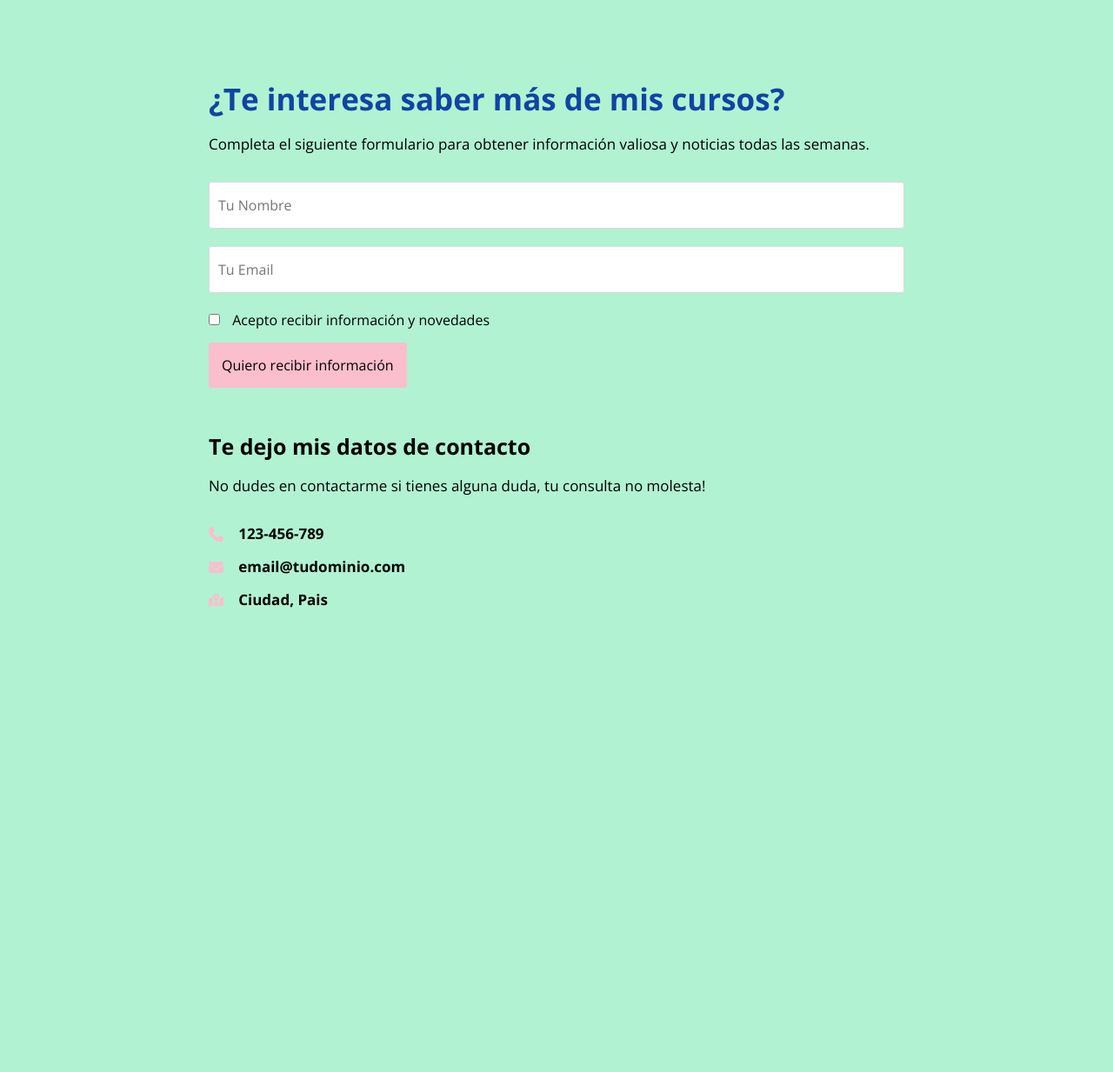
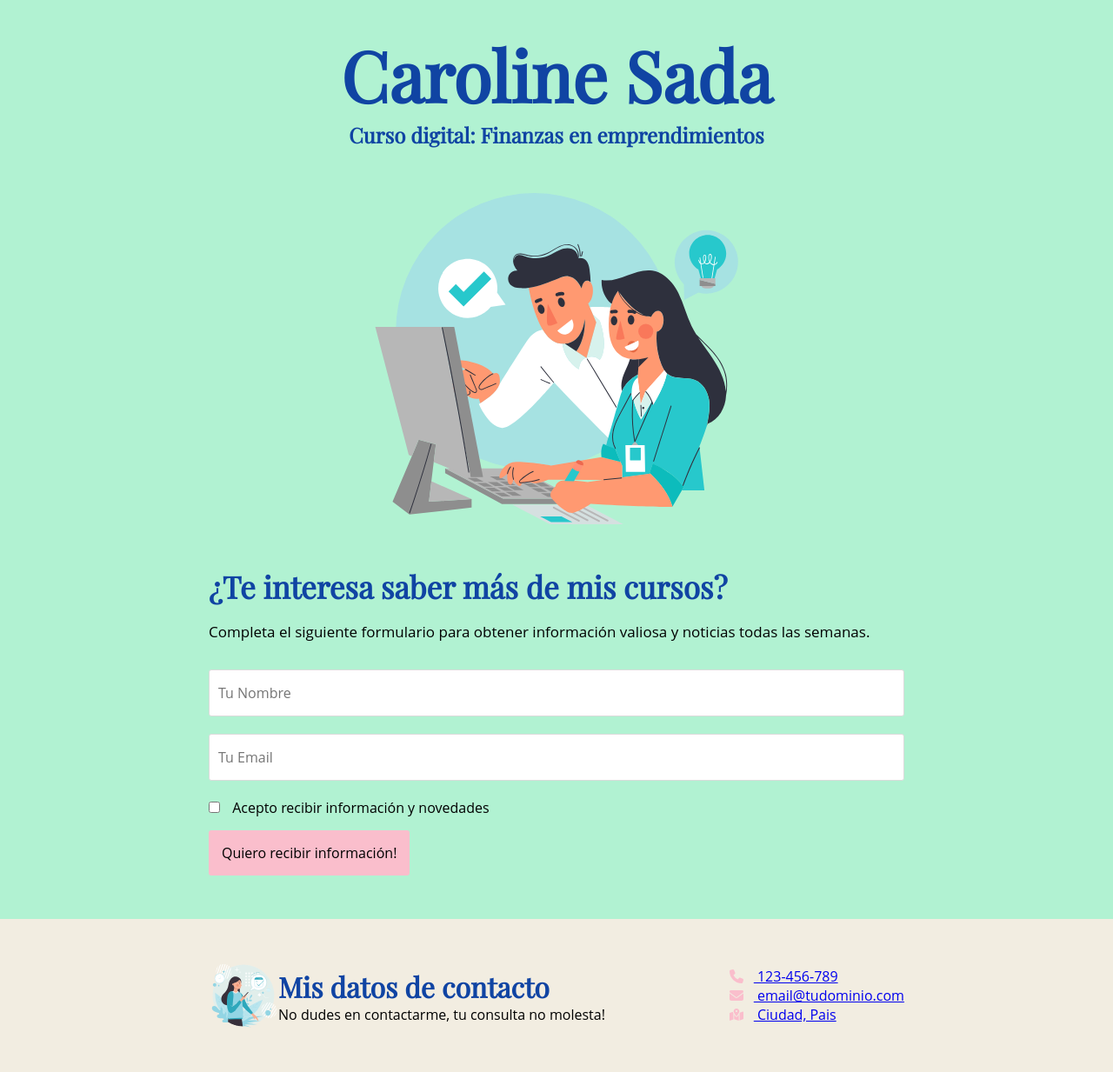
Before and after one commit to matiasmvazquez/Dnao_responsivo_frontend, a plain HTML site: page Id1/index.html in a window 1280 px wide. Shown: the whole page at 87% size. Before the commit the page ends 800 px from the top, so only its background shows below. Drawn offline with nearby package versions, Linux system fonts and the light colour scheme.

Commit message:
Agregado footer e imagenes

```diff
--- a/Id1/estilos.css
+++ b/Id1/estilos.css
@@ -1,19 +1,33 @@
-@import url('https://fonts.googleapis.com/css2?family=Open+Sans:wght@400;700&display=swap');
 *{
     margin: 0;
     padding: 0;
     box-sizing: border-box;
     font-family: 'Open Sans', sans-serif;
 }
+
 body{
-    background-color: #B1F2D2; /* #EDFAE8; /*verde claro*/
+    background-color: #B1F2D2;
+}
 
-    /*amarillo y naranja para resaltar los elementos importantes, como el botón de llamada a la acción*/
-    /*color: #606178;*/
+.titulo{
+    max-width: 100%;
+    display: flex;
+    flex-flow: column wrap;
+    margin-top: 2rem;
+    align-items: center;
 }
+
+.titulo h1{
+    font-family: 'Playfair Display', serif;
+    font-size: 5rem;
+    color: #1044A3;
+}
+
 h2{
-    color: #1044A3; /*#202899; /*azul oscuro*/;
+    color: #1044A3;
+    font-family: 'Playfair Display', serif;
 }
+
 .icon {
     width: 1em;
     height: 1em;
@@ -28,17 +42,19 @@ h2{
     width: 100%;
     max-width: 800px;
     margin: auto;
-    margin-top: 90px;
 }
+
 .container-form h2{
     margin-bottom: 15px;
     font-size: 35px
 }
+
 .container-form p{
     font-size: 17px;
     line-height: 1.6;
     margin-bottom: 30px;
 }
+
 .container-form a{
     font-size: 17px;
     display: inline-block;
@@ -68,16 +84,13 @@ h2{
     cursor: pointer;
     accent-color: #FABECC;
 }
-/* .acepto input:checked{
-    accent-color: orange;
-} */
 
 .container-form .btn-enviar{
     padding: 15px;
     font-size: 16px;
     border: none;
     outline: 0px;
-    background: #FABECC; /* orange;*/
+    background: #FABECC;
     /* color: white; */
     border-radius: 3px;
     cursor: pointer;
@@ -88,7 +101,41 @@ h2{
     background: #FCCB38;
 }
 
+.footer-info{
+    display: flex;
+    justify-content: space-between;
+    align-items: center;
+    width: 800px;
+}
+
 .info-form h3 {
     margin-bottom: 15px;
     font-size: 25px
+    /* font-family: 'Playfair Display', serif; <---No funciona contenido dentro de una clase*/
 }
+
+#h3-info {
+    font-family: 'Playfair Display', serif;
+    color: #1044A3;
+    font-size: 2rem;
+}
+
+footer{
+    background-color: #F2EDE1;
+    padding: 3rem;
+    padding-bottom: 3rem;
+    display: flex;
+    justify-content: center;
+    width: 100%;
+    margin: auto;
+}
+
+.footer-info-encabezado{
+    display: flex;
+    align-items: center;
+}
+
+footer .datos-contacto{
+    display: flex;
+    flex-direction: column;
+}
--- a/Id1/index.html
+++ b/Id1/index.html
@@ -6,8 +6,18 @@
     <link rel="stylesheet" href="estilos.css">
     <!--Icon-Font NO se uso-->
     <!-- <script src="https://kit.fontawesome.com/cb12c9754c.js" crossorigin="anonymous"></script> -->
+
+    <!-- Google Fonts API -->
+    <link rel="preconnect" href="https://fonts.googleapis.com">
+    <link rel="preconnect" href="https://fonts.gstatic.com" crossorigin>
+    <link href="https://fonts.googleapis.com/css2?family=Playfair+Display&family=Roboto&display=swap" rel="stylesheet">
 </head>
 <body>
+    <header class="titulo">
+        <h1>Caroline Sada</h1>
+        <h2>Curso digital: Finanzas en emprendimientos</h2>
+        <img src="../Id1/img/Courese.svg" alt="People studying" style="width: 30rem">
+    </header>
     <div class="container-form">
         <div class="info-form">
             <h2>¿Te interesa saber más de mis cursos?</h2>
@@ -27,12 +37,20 @@
                 <label for="acepto"> Acepto recibir información y novedades</label><br>
             </div>
 
-            <input type="submit" name="enviar" value="Quiero recibir información" class="btn-enviar">
+            <input type="submit" name="enviar" value="Quiero recibir información!" class="btn-enviar">
         </form>
 
-        <div class="info-form">
-            <h3>Te dejo mis datos de contacto</h3>
-            <p>No dudes en contactarme si tienes alguna duda, tu consulta no molesta!</p>
+    </div>
+    <footer>
+        <div class="footer-info">
+            <div class="footer-info-encabezado">
+                <img src="../Id1/img/Courese-3.svg" alt="" style="width: 5rem">
+                <div>
+                    <h3 id="h3-info">Mis datos de contacto</h3>
+                    <p>No dudes en contactarme, tu consulta no molesta!</p>
+                </div>
+            </div>
+            <div class="datos-contacto">
                 <a href="#"><!-- <i class="fa fa-phone"></i> -->
                     <svg class="icon" focusable="false" viewBox="0 0 512 512"><path d="M164.9 24.6c-7.7-18.6-28-28.5-47.4-23.2l-88 24C12.1 30.2 0 46 0 64C0 311.4 200.6 512 448 512c18 0 33.8-12.1 38.6-29.5l24-88c5.3-19.4-4.6-39.7-23.2-47.4l-96-40c-16.3-6.8-35.2-2.1-46.3 11.6L304.7 368C234.3 334.7 177.3 277.7 144 207.3L193.3 167c13.7-11.2 18.4-30 11.6-46.3l-40-96z"/></svg>
                     123-456-789
@@ -46,7 +64,7 @@
                     Ciudad, Pais
                 </a>
             </div>
-
         </div>
+    </footer>
 </body>
 </html>
```
Also changed, not shown: Id1/img/Courese 2.svg (added), Id1/img/Courese-3.svg (added), Id1/img/Courese.svg (added). Lines whose indentation alone changed are shown as unchanged.
